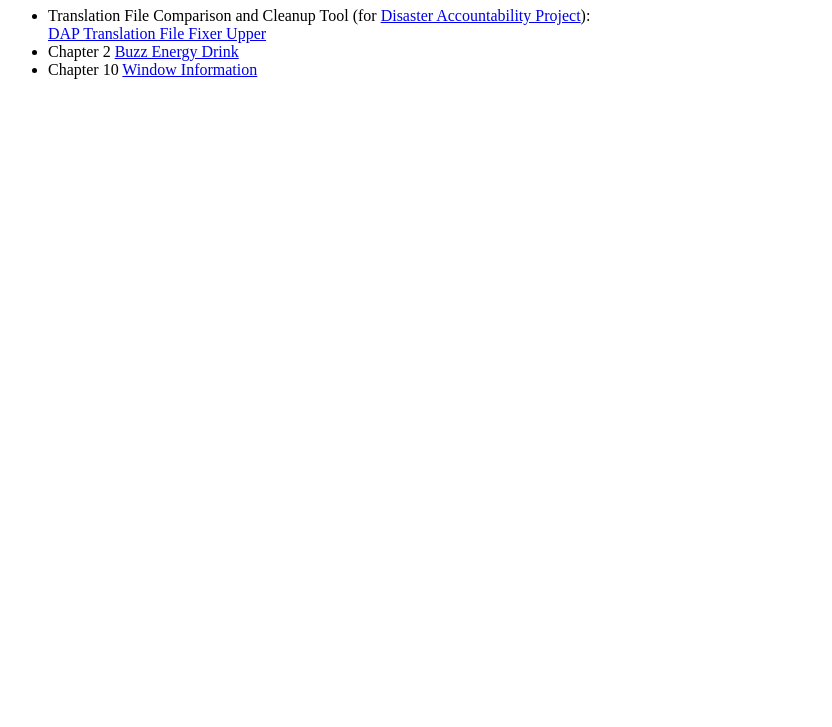
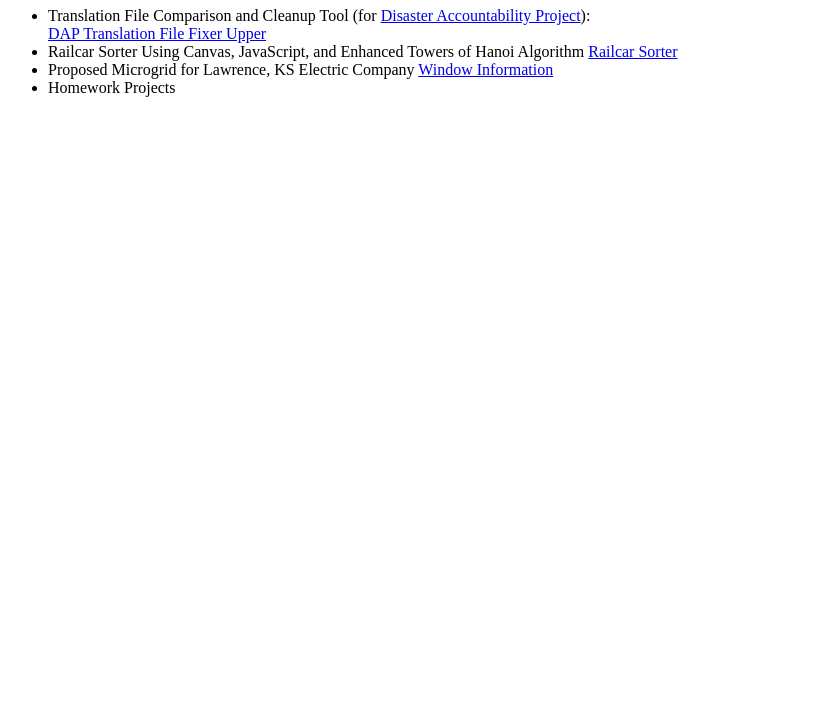
Before and after one commit to johnsdean/test-repo, a plain HTML site: page index.html in a window 1280 px wide. Shown: the part 73-800 px from the top of the page, without its empty margins (0-832 px from the left). Drawn offline with Linux system fonts and the light colour scheme.

Commit message:
Update index.html

```diff
--- a/index.html
+++ b/index.html
@@ -14,11 +14,14 @@
     (for <a href="https://www.smartresponse.org">Disaster Accountability Project</a>):<br>
     <a href="compareTranslationFiles.html">DAP Translation File Fixer Upper</a>
   </li>
-  <li>Chapter 2
-    <a href="chap2/buzzEnergyDrink.html">Buzz Energy Drink</a><br>
+  <li>Railcar Sorter Using Canvas, JavaScript, and Enhanced Towers of Hanoi Algorithm
+    <a href="railcarSorter/railcarSorter.html">Railcar Sorter</a><br>
   </li>
-  <li>Chapter 10
-    <a href="chap10/windowInfo.html">Window Information</a><br>
+  <li>Proposed Microgrid for Lawrence, KS Electric Company
+    <a href="microgrid/pages/index.html">Window Information</a><br>
+  </li>
+  <li>Homework Projects
+
   </li>
 </ul>
 </body>
```
